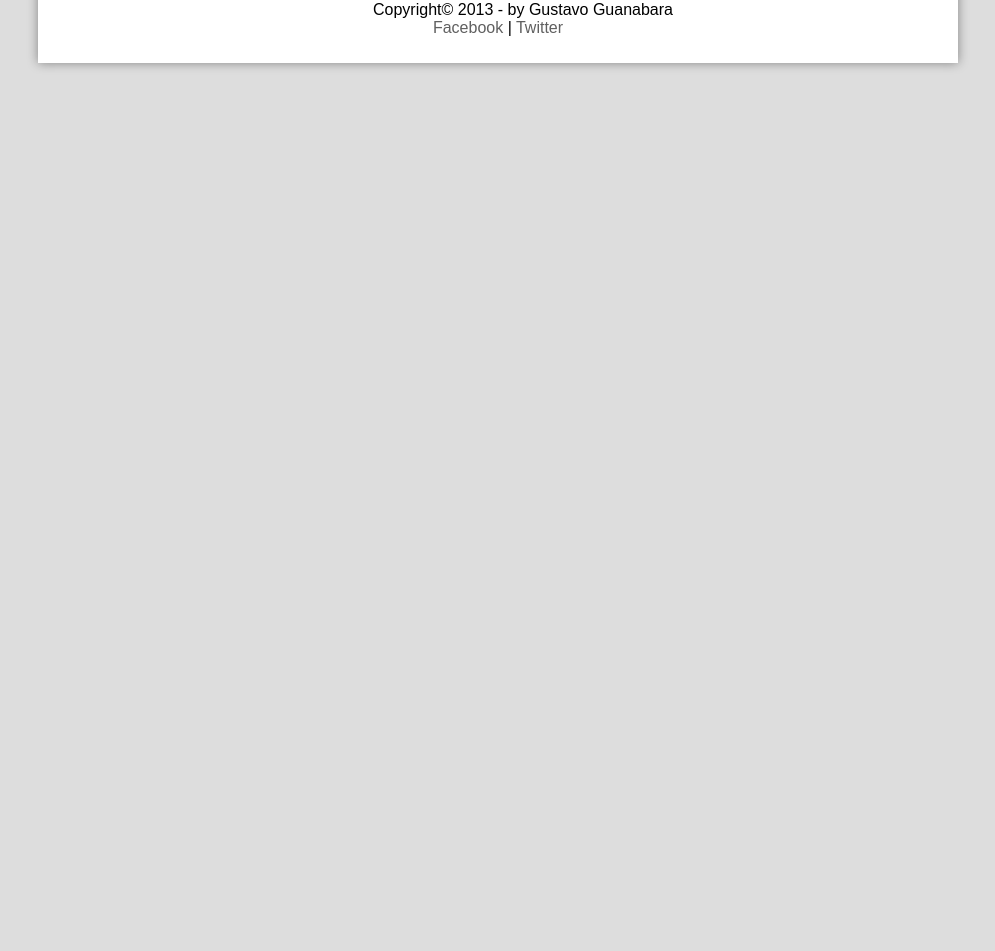
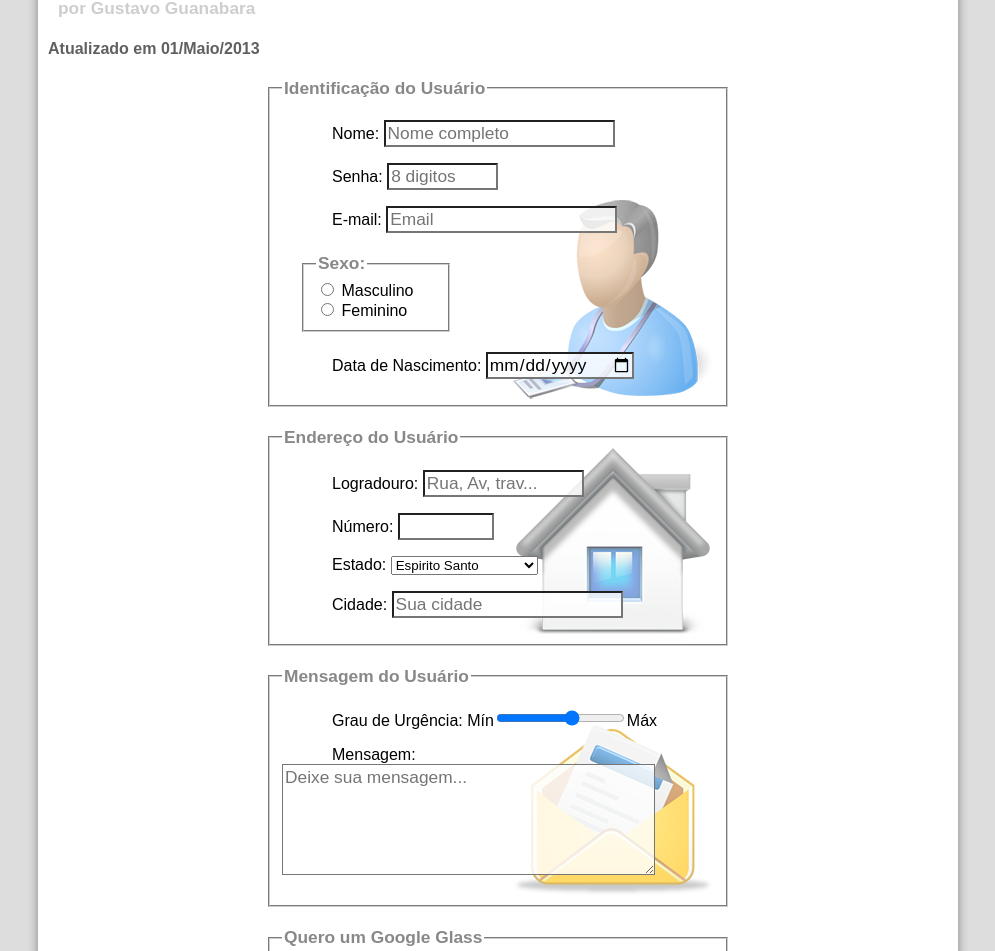
Before and after one commit to WarlleyPLopes/estudo-curso-em-video, a plain HTML site: page projeto-glass-html5/fale-conosco.html in a window 1280 px wide. Shown: the part 264-1215 px from the top of the page, without its empty margins (142-1137 px from the left). Before the commit the page ends 800 px from the top, so only its background shows below. Drawn offline with nearby package versions, Linux system fonts and the light colour scheme.

Commit message:
update
Ultima atualização do curso HTML5 CSS3

```diff
--- a/projeto-glass-html5/_css/estilo.css
+++ b/projeto-glass-html5/_css/estilo.css
@@ -248,3 +248,17 @@ footer#rodape {
 footer#rodape p {
     text-align: center;
 }
+
+#video01 video {
+    display: block;
+    position: relative;
+    width: 505px;
+    margin-bottom: 5px;
+}
+
+#video02 video {
+    display: block;
+    position: relative;
+    width: 350px;
+    margin-bottom: 5px;
+}
--- a/projeto-glass-html5/_css/form.css
+++ b/projeto-glass-html5/_css/form.css
@@ -0,0 +1,47 @@
+form {
+    width: 500px;
+    margin: auto;
+}
+
+input, textarea {
+    font-family: sans-serif;
+    font-weight: normal;
+    font-size: 13pt;
+    background-color: rgba(255, 255, 255, .8);
+}
+
+input:hover, textarea:hover {
+    background-color: #ddd;
+}
+
+legend {
+    color: #888;
+    font-weight: bold;
+    font-size: 13pt;
+    font-family: sans-serif;
+}
+
+fieldset{
+    border-color: #cecece;
+    margin: 20px;
+}
+
+fieldset#sexo {
+    width: 120px;
+}
+
+fieldset#usuario {
+    background: url("../_imagens/icone-contato.png") no-repeat 95% 95%;
+}
+
+fieldset#endereco {
+    background: url("../_imagens/icone-endereco.png") no-repeat 95% 95%;
+}
+
+fieldset#mensagem {
+    background: url("../_imagens/icone-mensagem.png") no-repeat 95% 95%;
+}
+
+fieldset#pedido {
+    background: url("../_imagens/icone-pagamento.png") no-repeat 95% 95%;
+}
--- a/projeto-glass-html5/fale-conosco.html
+++ b/projeto-glass-html5/fale-conosco.html
@@ -7,10 +7,17 @@
     <meta name="viewport" content="width=device-width, initial-scale=1.0">
     <title>Fale conosco</title>
     <link rel="stylesheet" type="text/css" href="_css/estilo.css" />
+    <link rel="stylesheet" href="_css/form.css">
 </head>
 
 <script src="_javascript/funcoes.js"></script>
-
+<script>
+    function calc_total() {
+        var qtd = parseInt(document.getElementById("cQtd").value);
+        tot = qtd * 1500;
+        document.getElementById('cTot').value = tot;
+    }
+</script>
 <body>
     <div id="interface">
         <header id="cabecalho">
@@ -48,38 +55,80 @@
             </nav>
         </header>
 
-        Fale Conosco > Contato
-        Formulário de Contato
-        por Gustavo Guanabara
-        Atualizado em 01/Maio/2013
+        <section id="corpo-full">
+            <article id="noticia-principal">
+                <header id="cabecalho-artigo">
+                    <hgroup>
+                        <h3>Fale Conosco > Contato</h3>
+                        <h1>Formulário de Contato</h1>
+                        <h2>por Gustavo Guanabara</h2>
+                        <h3>Atualizado em 01/Maio/2013</h3>
+                    </hgroup>
+                </header>
+        <form method="post" id="fContato" action="mailto:warlleylopes123@gmail.com" oninput="calc_total()">
+            <fieldset id="usuario">
+                <legend>Identificação do Usuário</legend>
+                <p><label for="cNome">Nome:</label> <input type="text" name="tNome" id="cNome" size="20" maxlength="30" placeholder="Nome completo"/></p>
+                <p>Senha: <input type="password" name="tSenha" id="cSenha" size="8" maxlength="8" placeholder="8 digitos"></p>
+                <p>E-mail: <input type="email" name="tMail" id="cMail" size="20" maxlength="40" placeholder="Email"></p>
+            <fieldset id="sexo"><legend>Sexo:</legend>
+                <input type="radio" name="tSexo" id="cMasc"/> <label for="cMasc">Masculino</label>
+                <input type="radio" name="tSexo" id="cFam"/> <label for="cFem">Feminino</label></fieldset>
+                <p>Data de Nascimento: <input type="date" name="tNasc" id="cNasc"/></p>
+            </fieldset>
 
-        Identificação do Usuário
-        Nome:
-        Senha:
-        E-mail:
-        Sexo:
-        - Masculino
-        - Feminino
-        Data de Nascimento:
+            <fieldset id="endereco">
+                <legend>Endereço do Usuário</legend>
+                <p>Logradouro: <input type="text" name="tRua" id="cRua" size="13" maxlength="80" placeholder="Rua, Av, trav..."></p>
+                <p>Número: <input type="number" name="tNum" id="cNum" min="0" max="99999"></p>
+                <p><label for="cEst">Estado:</label>
+                <select name="tEst" id="cEst">
+                    <optgroup label="Região Sudeste">
+                        <option value="ES">Espirito Santo</option>
+                        <option value="SP">São Paulo</option>
+                        <option value="RJ">Rio de Janeiro</option>
+                    </optgroup>
 
-        Endereço do Usuário
-        Logradouro:
-        Número:
-        Estado:
-        Cidade:
+                    <optgroup label="Região Sul">
+                        <option value="PR">Paraná</option>
+                        <option value="BA">Santa Catarina</option>
+                        <option value="RS">Rio Grande do Sul</option>
+                    </optgroup>
 
-        Mensagem do Usuário
-        Grau de Urgência:
-        Mensagem:
+                </select></p>
+                <p><label for="cCid">Cidade:</label>
+                    <input type="text" name="cCit" id="tCit" maxlength="40" size="20" placeholder="Sua cidade" list="cidades"></p>
+                    <datalist id="cidades">
+                        <option value="Rio de Janeiro"></option>
+                        <option value="Nova Iguaçu"></option>
+                        <option value="Niteroi"></option>
+                        <option value="Belford Roxo"></option>
+                    </datalist>
+            </fieldset>
 
-        Quero um Google Glass
-        Gostaria de adquirir um Google Glass quando disponível
-        Cor:
-        Quantidade:
-        Preço Total: R$
+            <fieldset id="mensagem"><legend>Mensagem do Usuário</legend>
+                <p><label for="cUrg">Grau de Urgência:</label>
+                Mín<input type="range" name="tUrg" id="cUrg" min="0" max="10" step="2"/>Máx</p>
+                <p><label for="cMsg">Mensagem:</label>
+                <textarea name="tMsg" id="cMsg" cols="35" rows="5" placeholder="Deixe sua mensagem..."></textarea></p>
+            </fieldset>
 
+            <fieldset id="pedido"><legend>Quero um Google Glass</legend>
+                <p><input type="checkbox" name="tPed" id="cPed"/>
+                <label for="cPed">Gostaria de adquirir um Google Glass quando disponível</label></p>
+                <p><label for="cCor">Cor:</label>
+                <input type="color" name="tCor" id="cCor" value="#000fff"></p>
+                <p><label for="cQtd">Quantidade:</label>
+                <input type="number" name="tQtd" id="cQtd" min="0" max="5" value="0"></p>
+                <p><label for="cTot">Preço Total: R$</label>
+                <input type="text" name="tTot" id="cTot" placeholder="Total a pagar" readonly></p>
+            </fieldset>
 
-        [BOTÃO ENVIAR]
+            <input type="image" name="tEnviar" src="_imagens/botao-enviar.png">
+
+        </form>
+            </article>
+        </section>
 
         <footer id="rodape">
             <p>Copyright&copy; 2013 - by Gustavo Guanabara <br>
```
Also changed, not shown: projeto-glass-html5/_css/media.css (+22 -0 lines), projeto-glass-html5/index.html (+12 -5 lines), projeto-glass-html5/multimidia.html (+2 -2 lines).
